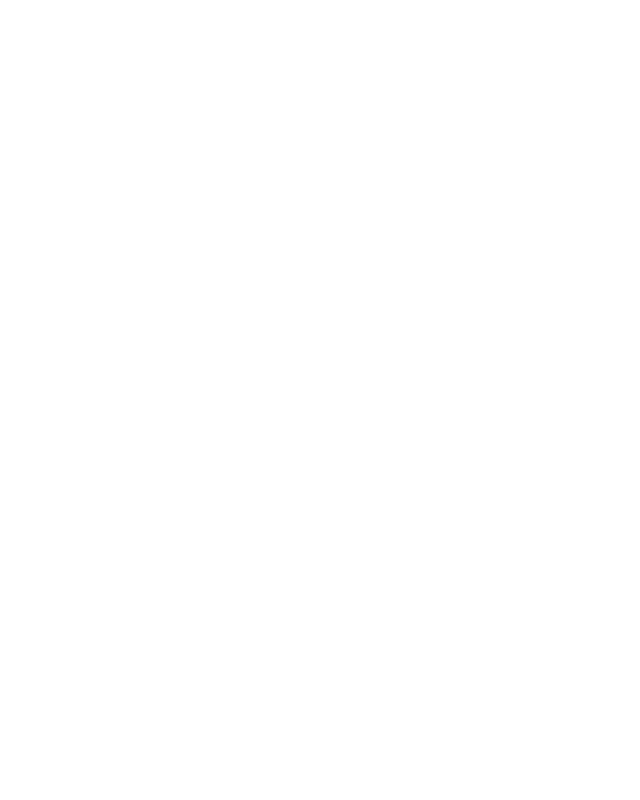
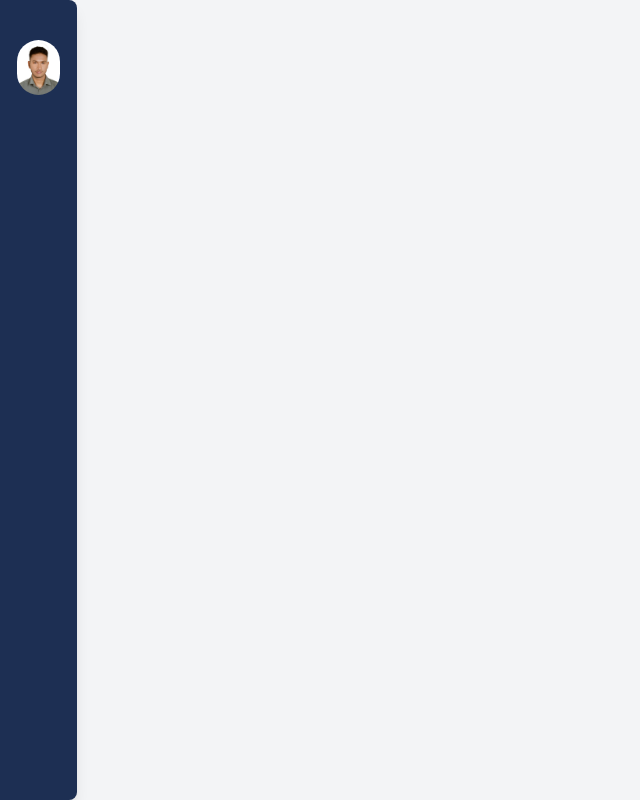
Before and after one commit to twahidulislamdev/chat-flow, a React (Vite) app: page /dashboard in a window 1280 px wide. Before the commit this address had no page. Shown: the whole page, without its empty margins (0-640 px from the left). Built offline with nearby package versions, Linux system fonts and the light colour scheme.

Commit message:
feat: add DashBoard component with sidebar layout and profile picture

```diff
--- a/src/App.jsx
+++ b/src/App.jsx
@@ -2,15 +2,13 @@ import "./App.css";
 import { BrowserRouter, Route, Routes } from "react-router-dom";
 import Login from "./components/pages/Login";
 import SignUp from "./components/pages/SignUp";
-
-
-
+import DashBoard from "./components/pages/DashBoard";
 function App() {
   return (
     <>
       <BrowserRouter>
         <Routes>
-          {/* <Route path="/" element={<ChatRoom />} /> */}
+          <Route path="/dashboard" element={<DashBoard />} />
           <Route path="/login" element={<Login />} />
           <Route path="/" element={<SignUp />} />
         </Routes>
--- /dev/null
+++ b/src/components/pages/DashBoard.jsx
@@ -0,0 +1,20 @@
+import React from 'react'
+import MyPicture from "../../assets/My Picture.jpg";
+
+const DashBoard = () => {
+  return (
+    <>
+      <div className="w-full h-screen flex justify-between items-center bg-gray-100">
+        <div className="w-[6%] h-full bg-[#1d2f53] shadow-lg py-10 rounded-r-lg">
+            <div className=" flex justify-center m-auto mb-10 rounded-full">
+                <img className='w-[55%] h-[55px] rounded-full' src={MyPicture} alt="" />
+            </div>
+            {/* Sidebar content can go here */}
+
+        </div>
+      </div>
+    </>
+  )
+}
+
+export default DashBoard
--- a/src/components/pages/Login.jsx
+++ b/src/components/pages/Login.jsx
@@ -1,10 +1,11 @@
 import { useState } from "react";
 import { FaGoogle, FaApple, FaGithub } from "react-icons/fa";
-import { Link } from "react-router-dom";
+import { Link, useNavigate } from "react-router-dom";
 import toast, { Toaster } from "react-hot-toast";
 import { getAuth, signInWithEmailAndPassword } from "firebase/auth";
 
 const Login = () => {
+  const navigate = useNavigate();
   const [userInfo, setUserInfo] = useState({
     email: "",
     password: "",
@@ -12,16 +13,12 @@ const Login = () => {
 
   // Email input handler
   const handleEmailInput = (e) => {
-    setUserInfo((prev) => {
-      return { ...prev, email: e.target.value };
-    });
+    setUserInfo((prev) => ({ ...prev, email: e.target.value }));
   };
 
   // Password input handler
   const handlePasswordInput = (e) => {
-    setUserInfo((prev) => {
-      return { ...prev, password: e.target.value };
-    });
+    setUserInfo((prev) => ({ ...prev, password: e.target.value }));
   };
 
   // Handle login submit
@@ -30,19 +27,27 @@ const Login = () => {
 
     if (!userInfo.email || !userInfo.password) {
       toast.error("Something Missing");
-    } else {
+      return;
+    }
+
+
     const auth = getAuth();
     signInWithEmailAndPassword(auth, userInfo.email, userInfo.password)
       .then((userCredential) => {
         const user = userCredential.user;
-          toast.success("Login Successful!");
-          console.log("Logged in user:", user);
+
+        if (user.emailVerified) {
+          toast.success("Login successful!");
+          // console.log("Logged in user:", user);
+          navigate("/dashboard");
+        } else {
+          toast.error("Please verify your email before logging in.");
+        }
       })
       .catch((error) => {
         const errorMessage = error.message;
         toast.error(errorMessage);
       });
-    }
   };
 
   return (
@@ -50,9 +55,8 @@ const Login = () => {
       <Toaster />
       <div className="w-full h-full bg-linear-to-br 0 flex items-center justify-center">
         {/* Container with fixed width */}
-        <div className="w-full flex justify-between  rounded-lg">
-
-          <div className="w-[50%]  bg-[#1d2f53] rounded-xl py-[220px] m-3 ">
+        <div className="w-full flex justify-between rounded-lg">
+          <div className="w-[50%] bg-[#1d2f53] rounded-xl py-[220px] m-3">
             <h3 className="text-center text-6xl text-white font-semibold">
               Hello, Welcome!
             </h3>
@@ -62,7 +66,7 @@ const Login = () => {
             <Link to={"/"}>
               <button
                 type="submit"
-                className="mt-5 w-[130px] bg-transparent text-white font-semibold text-lg py-2 px-2 text-center rounded-lg  border-2 border-white transition-colors hover:cursor-pointer m-auto flex justify-center"
+                className="mt-5 w-[130px] bg-transparent text-white font-semibold text-lg py-2 px-2 text-center rounded-lg border-2 border-white transition-colors hover:cursor-pointer m-auto flex justify-center"
               >
                 Sign Up
               </button>
@@ -70,7 +74,7 @@ const Login = () => {
           </div>
 
           {/* Form Section */}
-          <div className="w-[50%] h-screen  backdrop-blur-sm  rounded-lg flex justify-center m-auto px-30 py-15">
+          <div className="w-[50%] h-screen backdrop-blur-sm rounded-lg flex justify-center m-auto px-30 py-15">
             <div className="w-full">
               <h3 className="text-3xl font-bold text-[#1d2f53] text-center mb-6">
                 Login
@@ -89,7 +93,7 @@ const Login = () => {
                     onChange={handleEmailInput}
                     type="email"
                     id="email"
-                    className="mt-1 w-full bg-[#e1e4ed]  text-neutral-600 text-base rounded-md py-3 px-3 focus:outline-none focus:ring-2 focus:ring-[#1d2f53] transition-colors placeholder-neutral-600"
+                    className="mt-1 w-full bg-[#e1e4ed] text-neutral-600 text-base rounded-md py-3 px-3 focus:outline-none focus:ring-2 focus:ring-[#1d2f53] transition-colors placeholder-neutral-600"
                     placeholder="name@gmail.com"
                   />
                 </div>
@@ -106,7 +110,7 @@ const Login = () => {
                     onChange={handlePasswordInput}
                     type="password"
                     id="password"
-                    className="mt-1 w-full bg-[#e1e4ed]  text-neutral-600 text-base rounded-md py-3 px-3 focus:outline-none focus:ring-2 focus:ring-[#1d2f53] transition-colors placeholder-neutral-600"
+                    className="mt-1 w-full bg-[#e1e4ed] text-neutral-600 text-base rounded-md py-3 px-3 focus:outline-none focus:ring-2 focus:ring-[#1d2f53] transition-colors placeholder-neutral-600"
                     placeholder="••••••••"
                   />
                 </div>
--- a/src/components/pages/SignUp.jsx
+++ b/src/components/pages/SignUp.jsx
@@ -1,6 +1,6 @@
 import React, { useState } from "react";
 import { FaGoogle, FaApple } from "react-icons/fa";
-import { Link } from "react-router-dom";
+import { Link, useNavigate } from "react-router-dom";
 import {
   getAuth,
   createUserWithEmailAndPassword,
@@ -10,6 +10,7 @@ import {
 import toast, { Toaster } from "react-hot-toast";
 
 const SignUp = () => {
+  const navigate = useNavigate();
   const [userInfo, setUserInfo] = useState({
     name: "",
     email: "",
@@ -56,6 +57,7 @@ const SignUp = () => {
                   toast.success(
                     "Account Created Successfully! Please check your email for verification."
                   );
+                  navigate("/login");
                   console.log("User created:", user);
                 })
                 .catch((error) => {
```
Also changed, not shown: src/assets/My Picture.jpg (added). Lines whose indentation alone changed are shown as unchanged.
